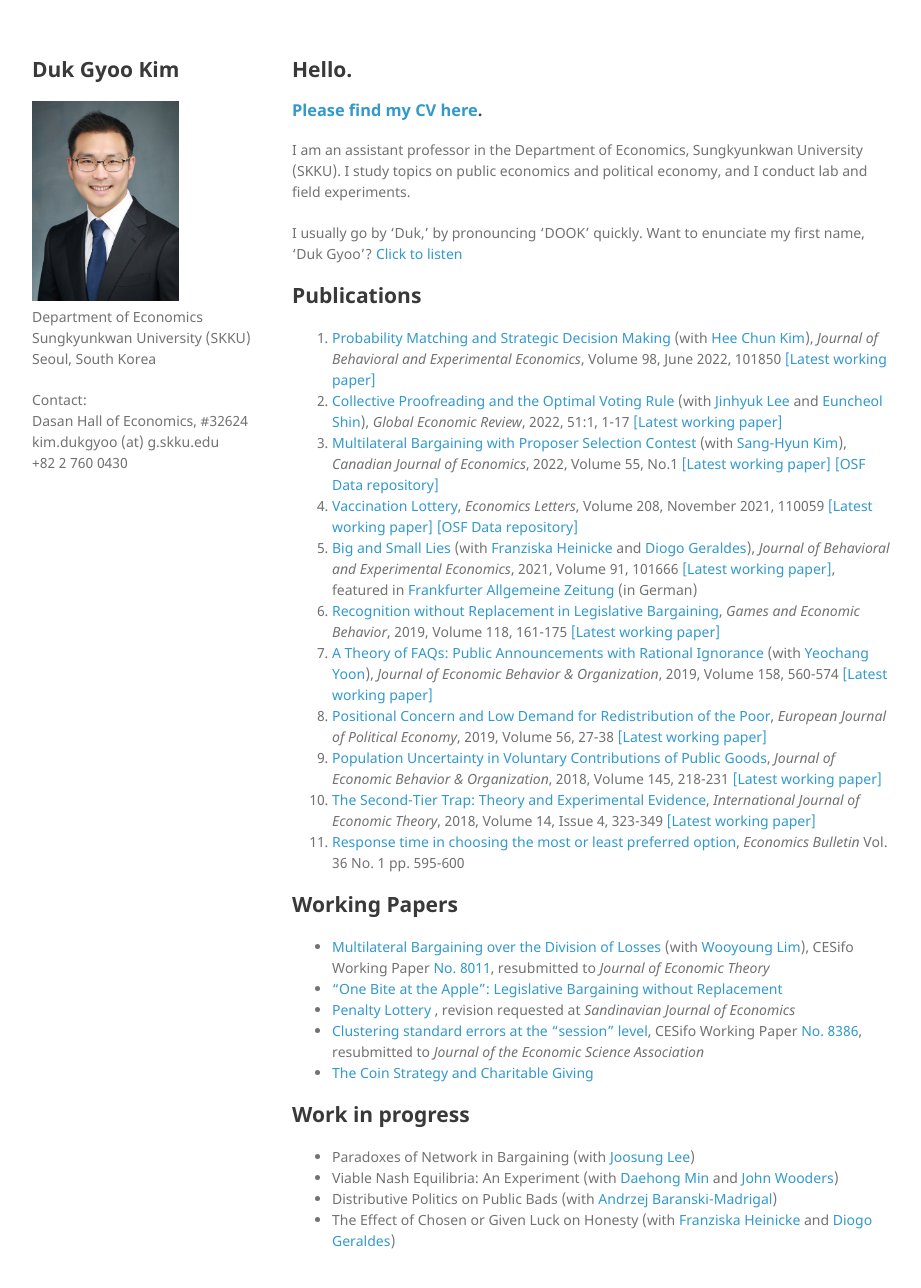
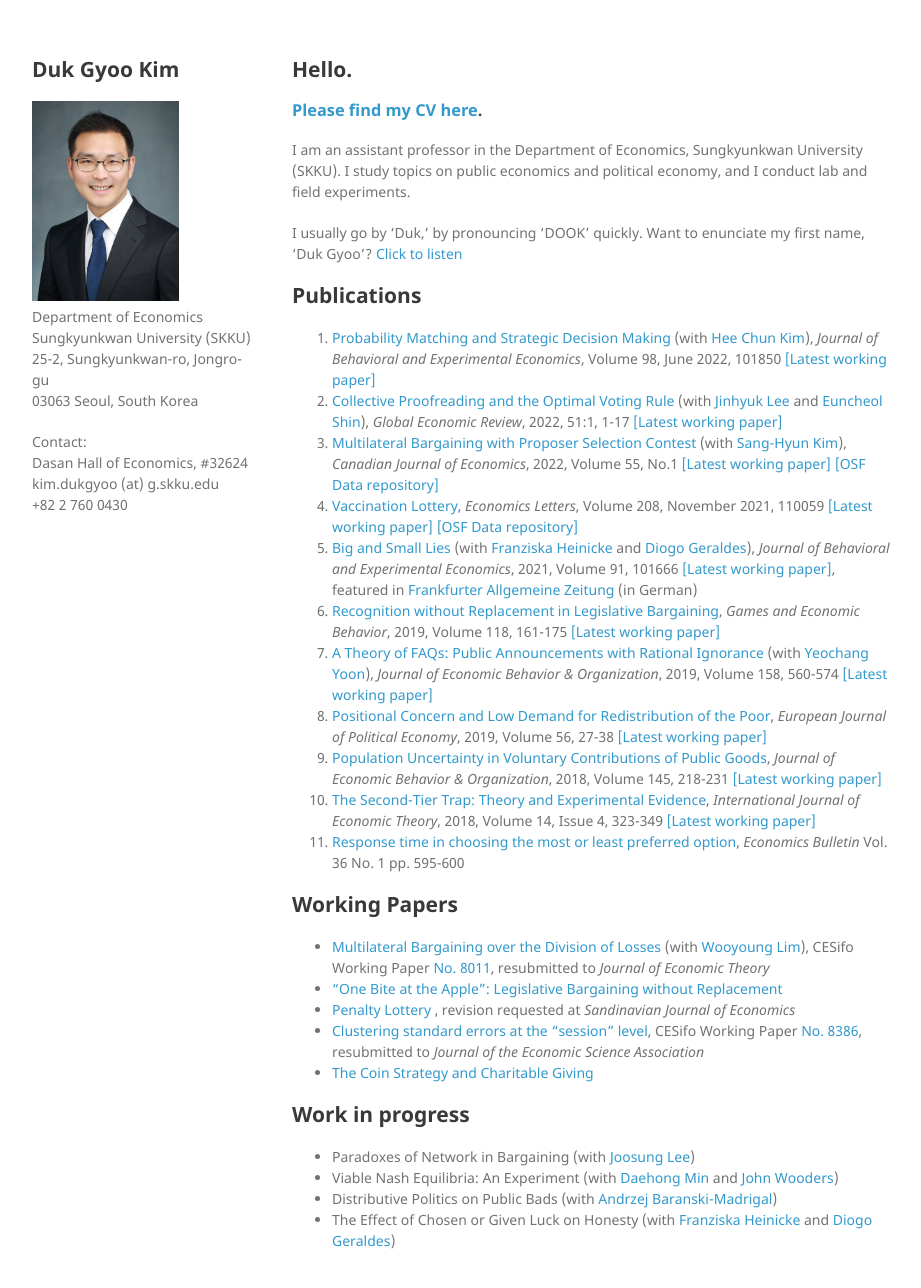
Before and after one commit to kimdukgyoo/kimdukgyoo.github.io, a Jekyll site: the page built from index.md, in a window 1280 px wide and 1321 px high. Shown: the top 1288 px of the window, without its empty margins (178-1099 px from the left). Built offline with Jekyll 4.4.1, drawn with Linux system fonts in a browser that asks for light colours; our own code applies the rules of GitHub Pages for plain Markdown files.

Commit message:
Update default.html

```diff
--- a/_layouts/default.html
+++ b/_layouts/default.html
@@ -20,9 +20,8 @@
 <!--        <h3><a href="./research"> Research </a></h3> -->
 <!--        <h3><a href="./teaching"> Teaching </a></h3> -->
         <div style="display:inline;float:center"><img border="0" height="200" src="./profile.JPG"></div>
-        <p>Department of Economics<br>Sungkyunkwan University (SKKU)<br>Seoul, South Korea</p>
+        <p>Department of Economics<br>Sungkyunkwan University (SKKU)<br>25-2, Sungkyunkwan-ro, Jongro-gu<br>03063 Seoul, South Korea</p>
         <p>Contact:<br>Dasan Hall of Economics, #32624<br>kim.dukgyoo (at) g.skku.edu<br>+82 2 760 0430</p>
-        <!-- <p>ADDRESS:<br>L 7, 3-5 Room 225<br>68161 Mannheim<br>Germany<br><br>d.kim (at) uni-mannheim.de<br>+49 621 181 1797</p> -->
 
 <!--
         {% if site.github.is_project_page %}
```
